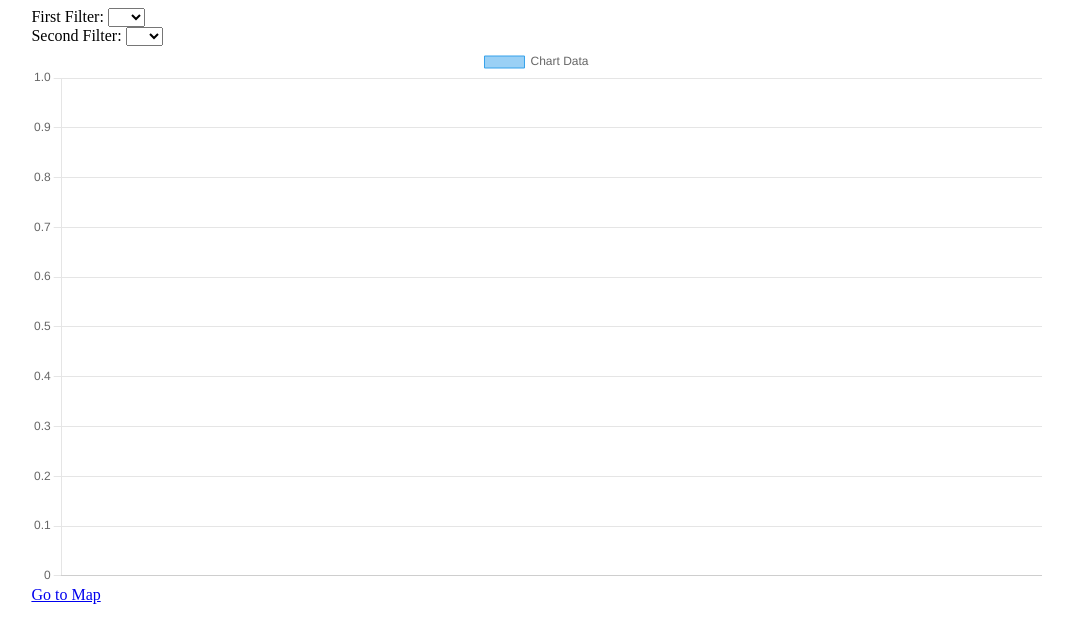
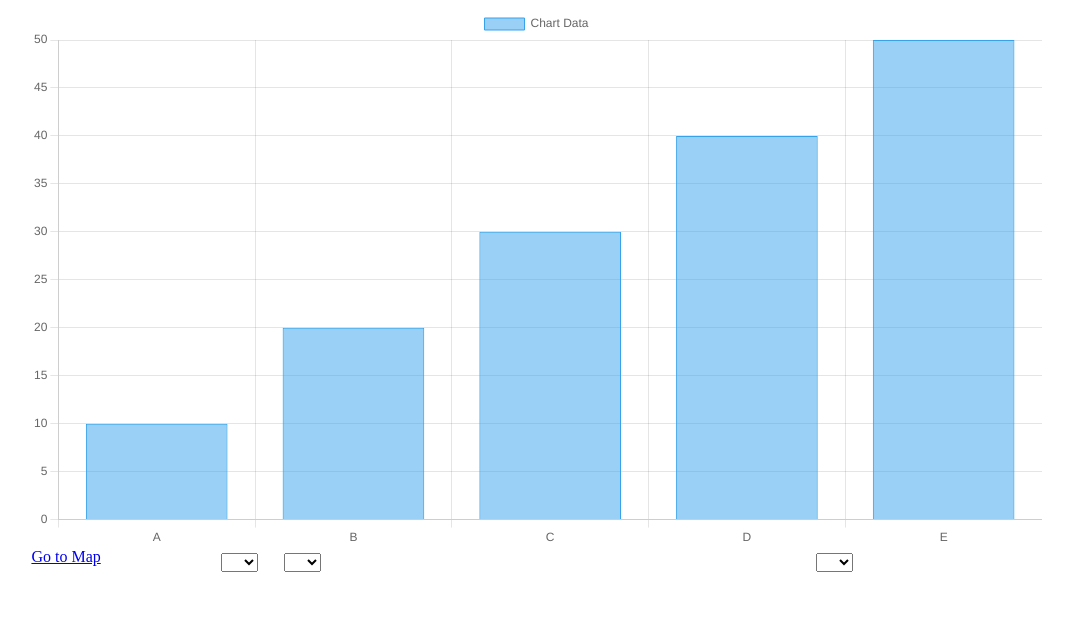
Before and after one commit to Viro-Neo/Cyclesaster, a Svelte app in the folder Cyclesaster/: page /chart in a window 1280 px wide. Shown: the top 642 px of the page, without its empty margins (103-1176 px from the left). Built offline with nearby package versions, Linux system fonts and the light colour scheme.

Commit message:
[ADD] front-end done, connection front and back to do

```diff
--- a/Cyclesaster/src/screens/Chart.svelte
+++ b/Cyclesaster/src/screens/Chart.svelte
@@ -4,43 +4,21 @@
     import Chart from 'chart.js/auto';
     import { Link } from 'svelte-routing';
 
+    let selectedFilter = ['all', 'A', 'B', 'C', 'D', 'E'];
+
     const tableData = [
-        { year: '2019', month: 'Jan', value: 10 },
-        { year: '2019', month: 'Feb', value: 20 },
-        { year: '2019', month: 'Mar', value: 30 },
-        { year: '2019', month: 'Apr', value: 40 },
-        { year: '2019', month: 'May', value: 50 },
-        { year: '2019', month: 'Jun', value: 60 },
-        { year: '2019', month: 'Jul', value: 70 },
-        { year: '2019', month: 'Aug', value: 80 },
-        { year: '2019', month: 'Sep', value: 90 },
-        { year: '2019', month: 'Oct', value: 100 },
-        { year: '2019', month: 'Nov', value: 110 },
-        { year: '2019', month: 'Dec', value: 120 },
-        { year: '2020', month: 'Jan', value: 130 },
-        { year: '2020', month: 'Feb', value: 140 },
-        { year: '2020', month: 'Mar', value: 150 },
-        { year: '2020', month: 'Apr', value: 160 },
-        { year: '2020', month: 'May', value: 170 },
-        { year: '2020', month: 'Jun', value: 180 },
-        { year: '2020', month: 'Jul', value: 190 },
-        { year: '2020', month: 'Aug', value: 200 },
-        { year: '2020', month: 'Sep', value: 210 },
-        { year: '2020', month: 'Oct', value: 220 },
-        { year: '2020', month: 'Nov', value: 230 },
-        { year: '2020', month: 'Dec', value: 240 },
-        { year: '2021', month: 'Jan', value: 250 },
-        { year: '2021', month: 'Feb', value: 260 },
-        { year: '2021', month: 'Mar', value: 270 },
-        { year: '2021', month: 'Apr', value: 280 }
+        { name: 'A', value: 10 },
+        { name: 'B', value: 20 },
+        { name: 'C', value: 30 },
+        { name: 'D', value: 40 },
+        { name: 'E', value: 50 },
         // Add more data as needed
     ];
 
     let chart: Chart;
-    let firstFilter = '';
-    let secondFilter = '';
-    let labels: string[] = [];
-    let values: number[] = [];
+    const labels = tableData.map((d) => d.name);
+    const values = tableData.map((d) => d.value);
+    console.log(labels, values);
 
     onMount(() => {
         const ctx = document.getElementById('chart');
@@ -56,7 +34,7 @@
                             backgroundColor: 'rgba(54, 162, 235, 0.5)', // Adjust color as needed
                             borderColor: 'rgba(54, 162, 235, 1)', // Adjust color as needed
                             borderWidth: 1,
-                        },
+                        }
                     ],
                 },
                 options: {
@@ -77,33 +55,74 @@
         margin: 0 auto; /* Center the container horizontally */
     }
 
-    /* Ensure the canvas takes up the full size of its container */
-    canvas {
-        width: 100%;
-        height: 100%;
+    /* Add this CSS to position the filters */
+    .filter-container {
+        display: flex;
+        align-items: flex-start;
+        width: 50%;
+        margin: 0 auto;
+        border: 0 solid black;
+        flex-wrap: wrap; /* Allow items to wrap to the next line */
     }
+
+    .filter {
+        width: 10%; /* Adjust the width as needed */
+        border: 0 solid black;
+        margin: 5px 0; /* Adjust margin for spacing */
+    }
+
+    .filter-left {
+        text-align: left;
+        border: 0 solid black;
+    }
+
+    .filter-right {
+        text-align: right;
+        width: 80%; /* Adjust width for the right filter */
+    }
+
 </style>
 
+<!-- Chart.svelte -->
 <div id="chart-container">
-    <div>
-        <label for="first-filter">First Filter:</label>
-        <select id="first-filter" bind:value={firstFilter}>
+    <canvas id="chart"></canvas>
+    <Link to="/map">Go to Map</Link>
+</div>
+
+<div class="filter-container">
+    <div class="filter filter-left">
+        <select bind:value={selectedFilter}>
             <option value="all">All</option>
             <option value="A">A</option>
             <option value="B">B</option>
-            <!-- Add more options as needed -->
-        </select>
-    </div>
-    <div>
-        <label for="second-filter">Second Filter:</label>
-        <select id="second-filter" bind:value={secondFilter}>
-            <option value="all">All</option>
-            <option value="10">10</option>
-            <option value="20">20</option>
-            <!-- Add more options as needed -->
+            <option value="C">C</option>
+            <option value="D">D</option>
+            <option value="E">E</option>
+            <!-- Add more filter options as needed -->
         </select>
     </div>
 
-    <canvas id="chart"></canvas>
-    <Link to="/map">Go to Map</Link>
+    <div class="filter filter-left">
+        <select bind:value={selectedFilter}>
+            <option value="all">All</option>
+            <option value="A">A</option>
+            <option value="B">B</option>
+            <option value="C">C</option>
+            <option value="D">D</option>
+            <option value="E">E</option>
+            <!-- Add more filter options as needed -->
+        </select>
+    </div>
+
+    <div class="filter filter-right">
+        <select bind:value={selectedFilter}>
+            <option value="all">All</option>
+            <option value="A">A</option>
+            <option value="B">B</option>
+            <option value="C">C</option>
+            <option value="D">D</option>
+            <option value="E">E</option>
+            <!-- Add more filter options as needed -->
+        </select>
+    </div>
 </div>
--- a/Cyclesaster/src/screens/Map.svelte
+++ b/Cyclesaster/src/screens/Map.svelte
@@ -90,17 +90,6 @@
         padding: 20px; /* Add padding for spacing */
     }
 
-    /* Style the link/button */
-    .go-to-chart {
-        display: block; /* Ensure the link/button behaves as a block element */
-        background-color: #f0f0f0;
-        padding: 10px 20px;
-        border-radius: 5px;
-        text-decoration: none;
-        color: #333;
-        margin-bottom: 20px; /* Add margin for spacing between buttons */
-    }
-
     .filter-container {
         width: 30%; /* Adjust width as needed */
         float: right; /* Position the filter container to the right */
@@ -112,7 +101,7 @@
 </div>
 
 <div class="button-container">
-    <Link to="/chart" class="go-to-chart">Go to Chart</Link>
+    <Link to="/chart">Go to Chart</Link>
     <!-- Add more buttons/links as needed -->
 </div>
 
```
